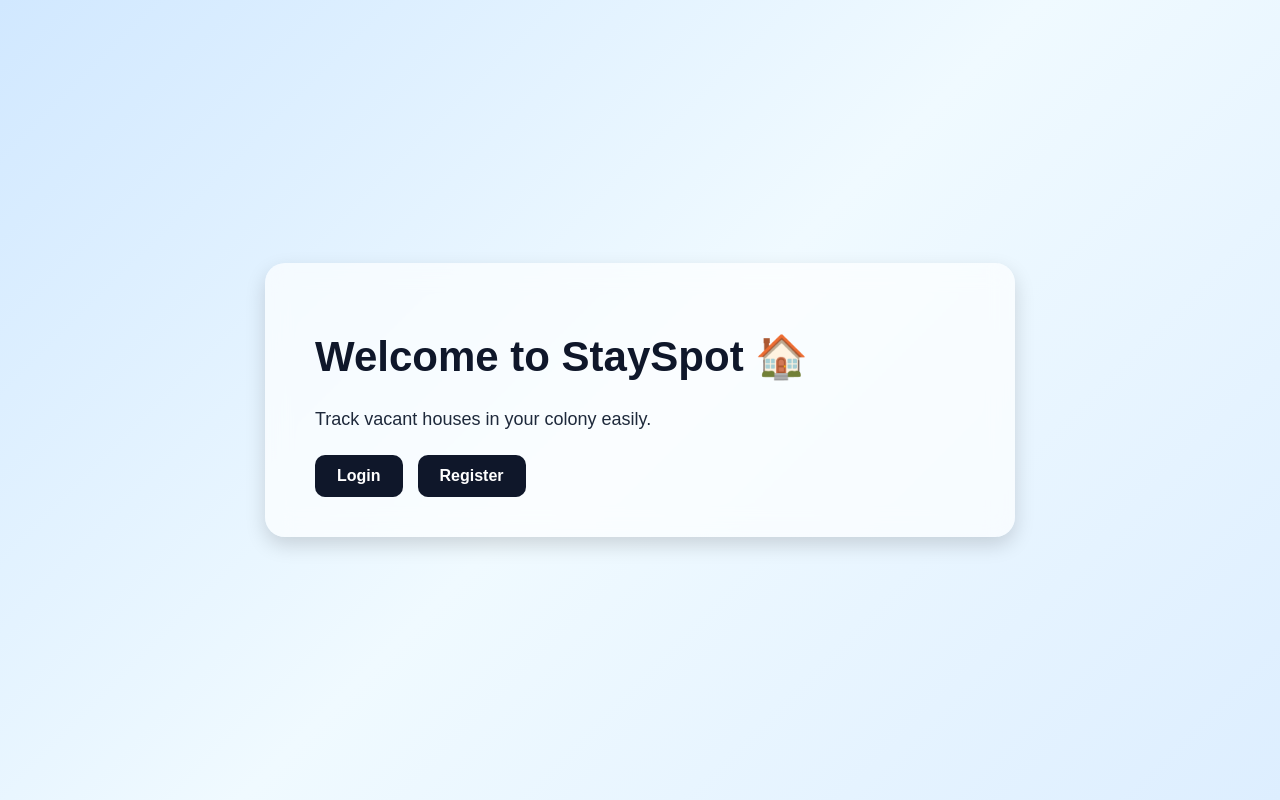
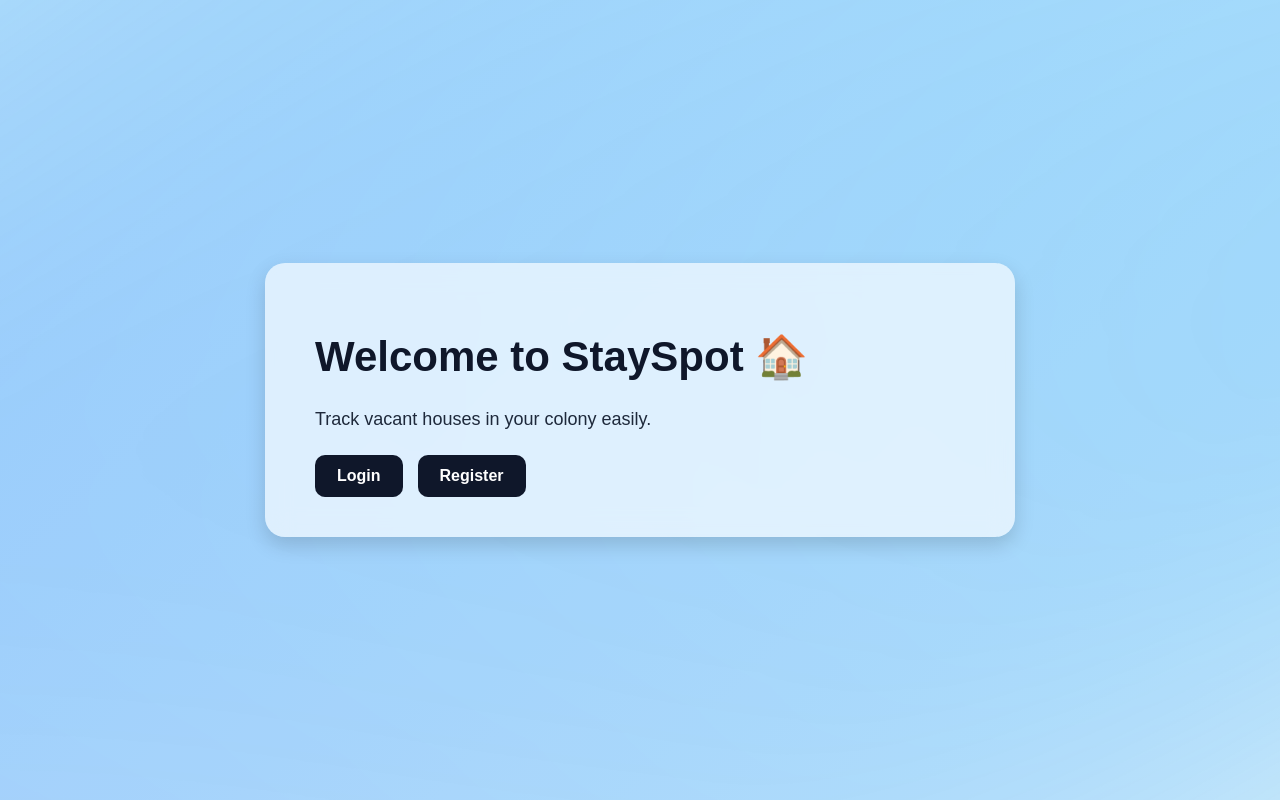
Before and after one commit to anmjain1409/StaySpot, a React app in the folder frontend/: page / in a window 1280 px wide. Built offline with nearby package versions, Linux system fonts and the light colour scheme; the HTML template or start-up script is replaced by a standard one.

Commit message:
frontend

```diff
--- a/frontend/src/index.css
+++ b/frontend/src/index.css
@@ -1,4 +1,3 @@
-/* Reset */
 html, body, #root {
   margin: 0;
   padding: 0;
@@ -7,20 +6,46 @@ html, body, #root {
   font-family: Arial, Helvetica, sans-serif;
 }
 
-/* Universal AI Background */
+/* Background - Soft AI Waves */
 body {
-  background: linear-gradient(135deg, #d1e8ff, #f0faff, #ddeeff);
-  background-size: cover;
+  background: linear-gradient(135deg, #c2e9fb 0%, #e2f3fa 100%);
+  overflow: hidden;
+}
+body::before {
+  content: "";
+  position: fixed;
+  width: 200vw;
+  height: 200vh;
+  top: 50%;
+  left: 50%;
+  background: radial-gradient(circle at 20% 20%, rgba(0,150,255,.3), transparent 70%),
+              radial-gradient(circle at 80% 80%, rgba(0,100,255,.25), transparent 70%);
+  transform: translate(-50%, -50%);
+  filter: blur(160px);
+  animation: rotateWave 14s linear infinite;
+  z-index: -1;
+}
+@keyframes rotateWave {
+  from { transform: translate(-50%, -50%) rotate(0deg); }
+  to { transform: translate(-50%, -50%) rotate(360deg); }
+}
+
+/* Center container */
+.page-center {
   display: flex;
   justify-content: center;
   align-items: center;
+  height: 100vh;
 }
 
-/* Page Centerer */
-.page-center {
-  width: 100%;
-  height: 100vh;
-  display: flex;
-  justify-content: center;
-  align-items: center;
+/* Glass card */
+.card-glass {
+  background: rgba(255,255,255,0.45);
+  backdrop-filter: blur(14px);
+  padding: 40px 50px;
+  border-radius: 25px;
+  box-shadow: 0px 10px 30px rgba(0,0,0,.15);
+  width: 90%;
+  max-width: 650px;
+  text-align: center;
 }
```
